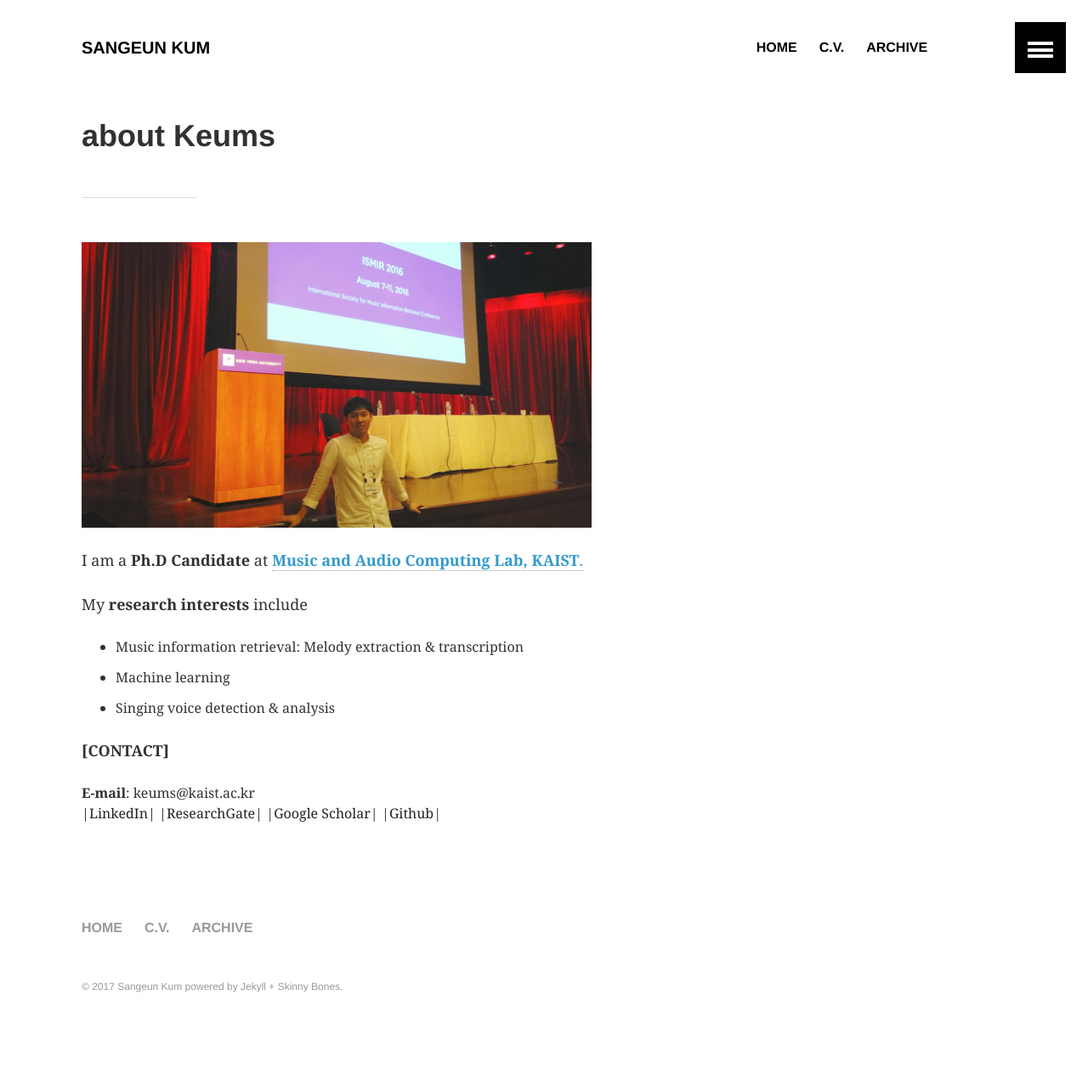
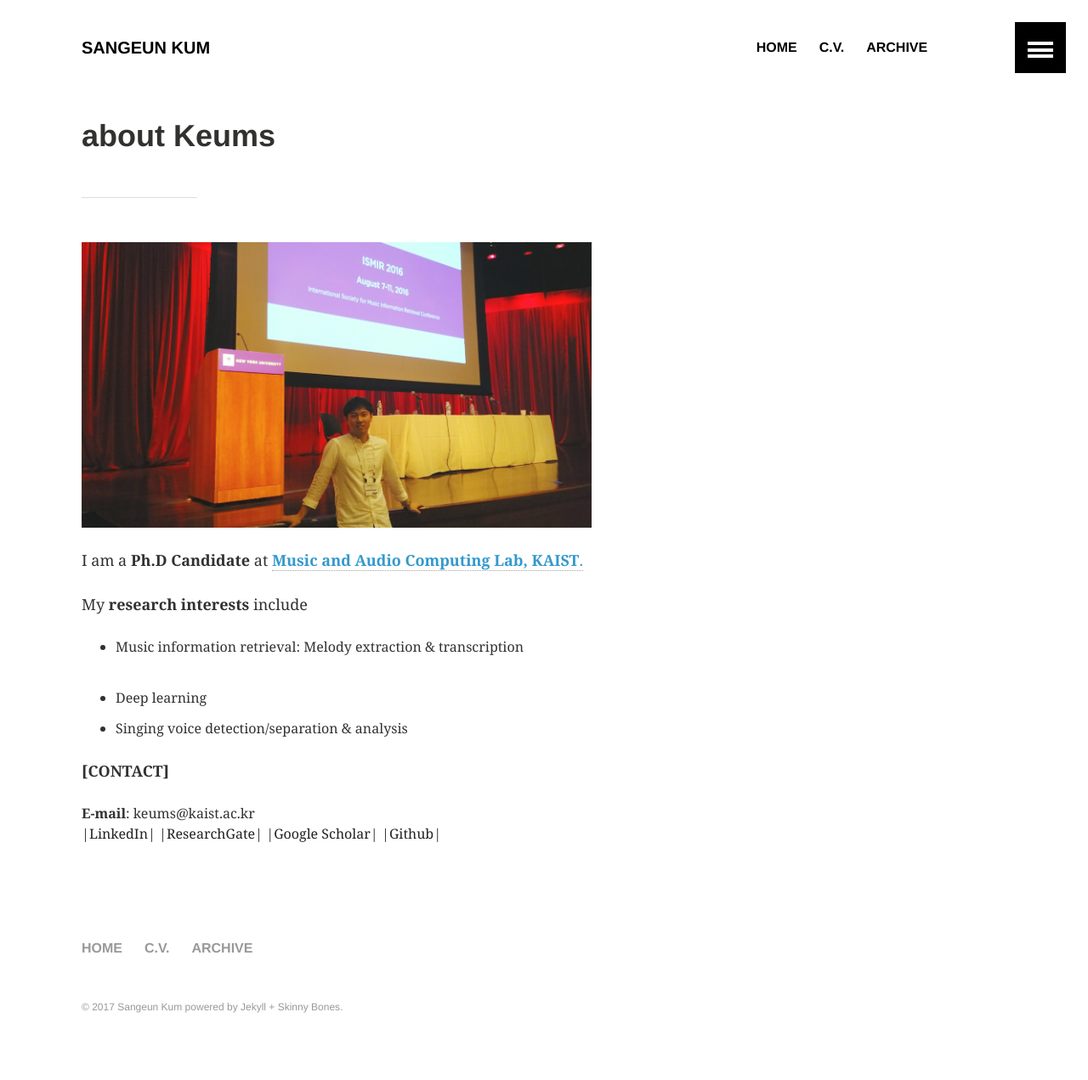
Before and after one commit to keums/keums.github.io, a Jekyll site: the page built from index.md, in a window 1280 px wide. Shown: the whole page at 85% size. Built offline with Jekyll 4.4.1, drawn with Linux system fonts in a browser that asks for light colours; before the commit the page ends 1247 px from its top, so only the background shows below that.

Commit message:
Update index.md

```diff
--- a/index.md
+++ b/index.md
@@ -13,8 +13,8 @@ title: "about Keums"
 <ul>
 
   <li>Music information retrieval: Melody extraction & transcription</li>
-  <li>Machine learning </li>
-  <li>Singing voice detection & analysis </li>
+  <li>Deep learning </li>
+  <li>Singing voice detection/separation & analysis </li>
 
 </ul>
 </p>
```
